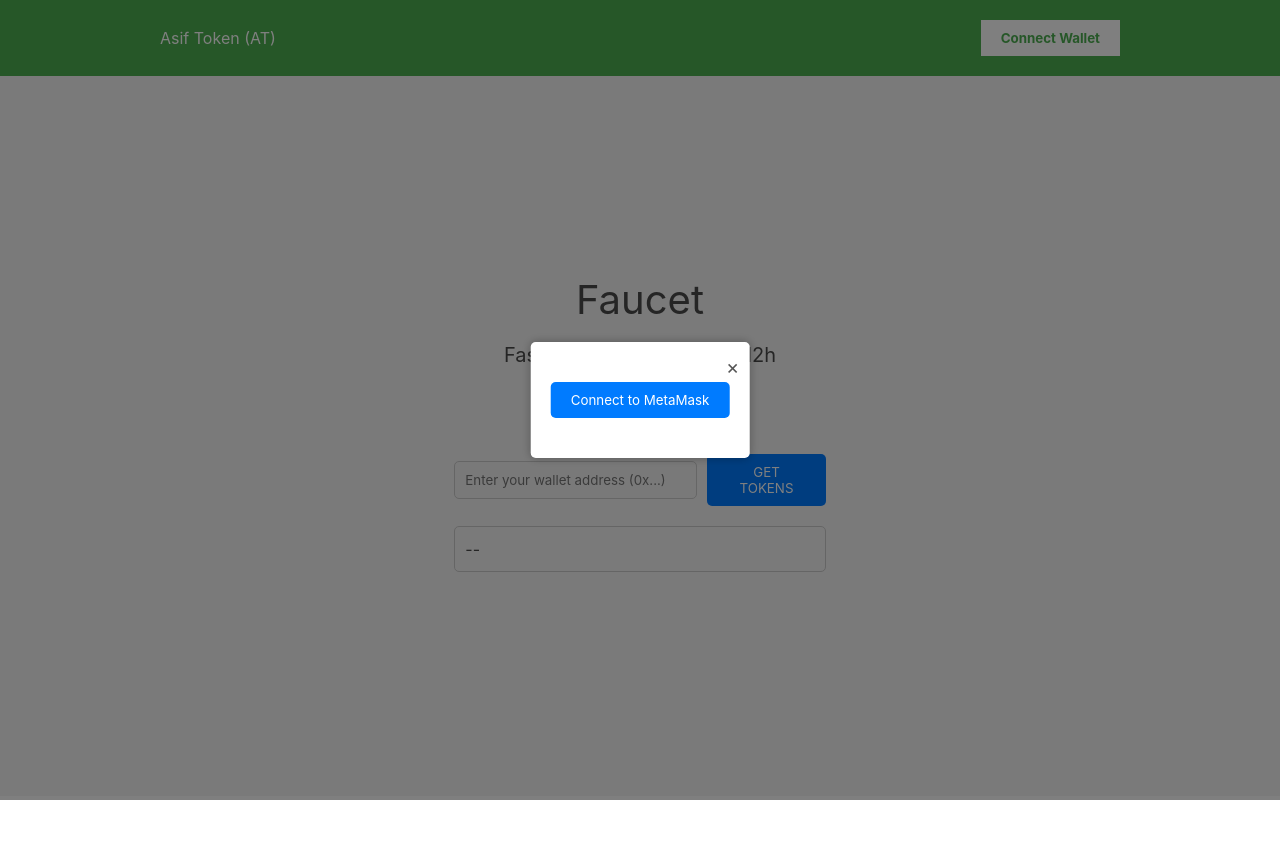
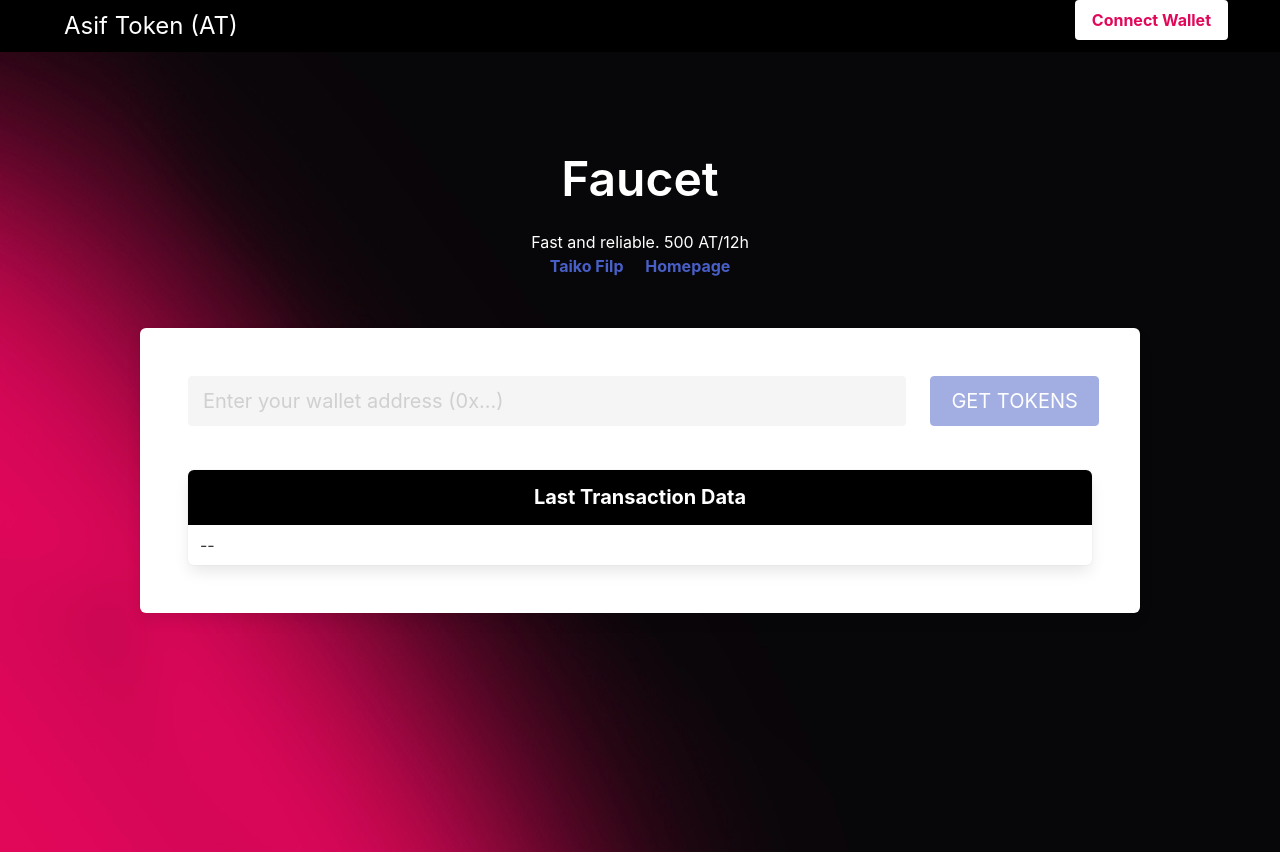
Before and after one commit to Asif2902/tokenfaucet, a React (Create React App) app in the folder faucet-ui/: page / in a window 1280 px wide. Before the commit the page ends 800 px from the top, so only its background shows below. Built offline with nearby package versions, Linux system fonts and the light colour scheme.

Commit message:
Update App.js

```diff
--- a/faucet-ui/src/App.js
+++ b/faucet-ui/src/App.js
@@ -1,4 +1,6 @@
-import React, { useEffect, useState } from "react";
+
+import { useEffect, useState } from "react";
+import "./App.css";
 import { ethers } from "ethers";
 import faucetContract from "./ethereum/faucet";
 
@@ -8,7 +10,9 @@ function App() {
   const [fcContract, setFcContract] = useState();
   const [withdrawError, setWithdrawError] = useState("");
   const [withdrawSuccess, setWithdrawSuccess] = useState("");
-  const [transactionData, setTransactionData] = useState(localStorage.getItem("transactionData") || "");
+  const [transactionData, setTransactionData] = useState(
+    localStorage.getItem("transactionData") || ""
+  );
   const [isConnected, setIsConnected] = useState(false);
   const [isCorrectNetwork, setIsCorrectNetwork] = useState(true);
 
@@ -115,63 +119,92 @@ function App() {
 
   return (
     <div>
-      <nav style={{ backgroundColor: "#4CAF50", padding: "20px 0" }}>
-        <div style={{ maxWidth: "960px", margin: "0 auto" }}>
-          <div style={{ display: "flex", justifyContent: "space-between", alignItems: "center" }}>
-            <h1 style={{ color: "white", margin: 0 }}>Asif Token (AT)</h1>
+      <nav className="navbar">
+        <div className="container">
+          <div className="navbar-brand">
+            <h1 className="navbar-item is-size-4">Asif Token (AT)</h1>
+          </div>
+          <div id="navbarMenu" className="navbar-menu">
+            <div className="navbar-end is-align-items-center">
               <button
-              style={{ backgroundColor: "white", color: "#4CAF50", border: "none", padding: "10px 20px", cursor: "pointer" }}
+                className="button is-white connect-wallet"
                 onClick={connectWallet}
               >
-              <span style={{ fontWeight: "bold" }}>
-                {isConnected ? `Connected: ${walletAddress.substring(0, 6)}...${walletAddress.substring(38)}` : "Connect Wallet"}
+                <span className="is-link has-text-weight-bold">
+                  {isConnected
+                    ? `Connected: ${walletAddress.substring(
+                        0,
+                        6
+                      )}...${walletAddress.substring(38)}`
+                    : "Connect Wallet"}
                 </span>
               </button>
             </div>
           </div>
+        </div>
       </nav>
-      <section style={{ backgroundColor: "#f5f5f5", minHeight: "calc(100vh - 80px)", display: "flex", justifyContent: "center", alignItems: "center" }}>
-        <div style={{ maxWidth: "960px", margin: "0 auto" }}>
-          <div style={{ textAlign: "center" }}>
-            <h1 style={{ fontSize: "2.5rem", marginBottom: "10px" }}>Faucet</h1>
-            <p style={{ fontSize: "1.25rem", marginBottom: "30px" }}>Fast and reliable. 500 AT/12h</p>
+      <section className="hero is-fullheight">
+        <div className="faucet-hero-body">
+          <div className="container has-text-centered main-content">
+            <h1 className="title is-1">Faucet</h1>
+            <p>Fast and reliable. 500 AT/12h</p>
+
+
+
+
+
+
+            <a href="https://test.everypunks.xyz"><b>Taiko Filp </b></a>&nbsp;&nbsp;&nbsp;&nbsp;<a href="https://everypunks.xyz"><b>Homepage</b></a>
+
+                  <div className="mt-5">
+
+              {withdrawError && (
+                <div className="withdraw-error">{withdrawError}</div>
+              )}
+              {withdrawSuccess && (
+                <div className="withdraw-success">{withdrawSuccess}</div>
+              )}{" "}
             </div>
-          <div style={{ marginBottom: "30px", textAlign: "center" }}>
-            <a href="https://test.everypunks.xyz" style={{ marginRight: "10px", color: "#007bff", textDecoration: "none" }}><b>Taiko Filp</b></a>
-            <a href="https://everypunks.xyz" style={{ color: "#007bff", textDecoration: "none" }}><b>Homepage</b></a>
-          </div>
-          <div style={{ marginBottom: "30px", textAlign: "center" }}>
-            {withdrawError && <div style={{ color: "red" }}>{withdrawError}</div>}
-            {withdrawSuccess && <div style={{ color: "green" }}>{withdrawSuccess}</div>}
-          </div>
-          <div style={{ marginBottom: "30px" }}>
-            <div style={{ display: "flex", justifyContent: "center", alignItems: "center" }}>
+            <div className="box address-box">
+              <div className="columns">
+                <div className="column is-four-fifths">
                   <input
-                style={{ width: "70%", padding: "10px", borderRadius: "5px", border: "1px solid #ccc" }}
+                    className="input is-medium"
                     type="text"
                     placeholder="Enter your wallet address (0x...)"
                     defaultValue={walletAddress}
                     disabled={!isConnected}
                   />
+                </div>
+                <div className="column">
                   <button
-                style={{ marginLeft: "10px", backgroundColor: "#007bff", color: "white", border: "none", padding: "10px 20px", borderRadius: "5px", cursor: "pointer" }}
+                    className="button is-link is-medium"
                     onClick={getOCTHandler}
                     disabled={!isConnected || !isCorrectNetwork}
                   >
                     GET TOKENS
                   </button>
                 </div>
-            <article style={{ marginTop: "20px", border: "1px solid #ccc", borderRadius: "5px", padding: "10px" }}>
-              <p style={{ marginBottom: "0" }}>
+              </div>
+              <article className="panel is-grey-darker">
+                <p className="panel-heading">Last Transaction Data</p>
+                <div className="panel-block">
+                  <p>
                     {transactionData ? (
-                  <a href={`https://explorer.katla.taiko.xyz/tx/${transactionData}`} target="_blank" rel="noopener noreferrer">
+                      <a
+                        href={`https://explorer.katla.taiko.xyz/tx/${transactionData}`}
+                        target="_blank"
+                        rel="noopener noreferrer"
+                      >
                         Transaction hash: {transactionData}
                       </a>
                     ) : (
                       "--"
                     )}
                   </p>
+                </div>
               </article>
+            </div>
           </div>
         </div>
       </section>
```
Lines whose indentation alone changed are shown as unchanged.
